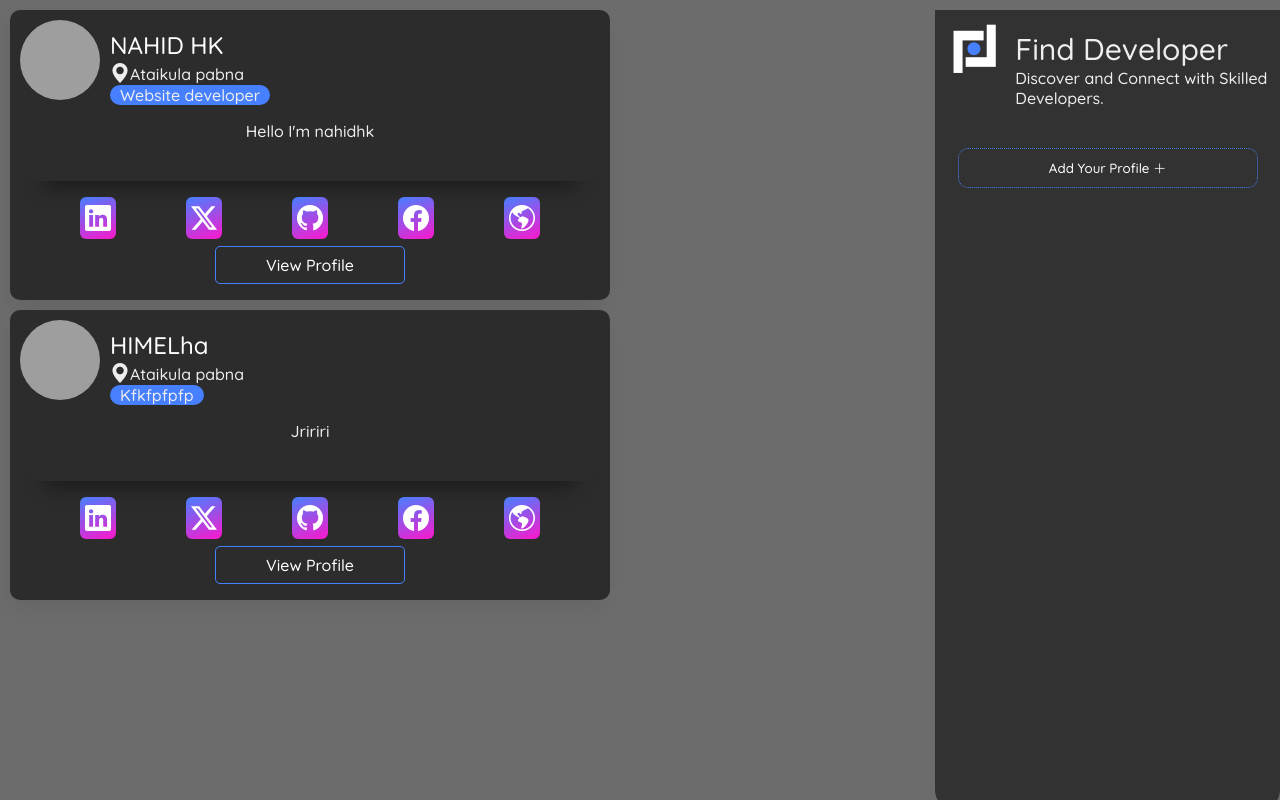
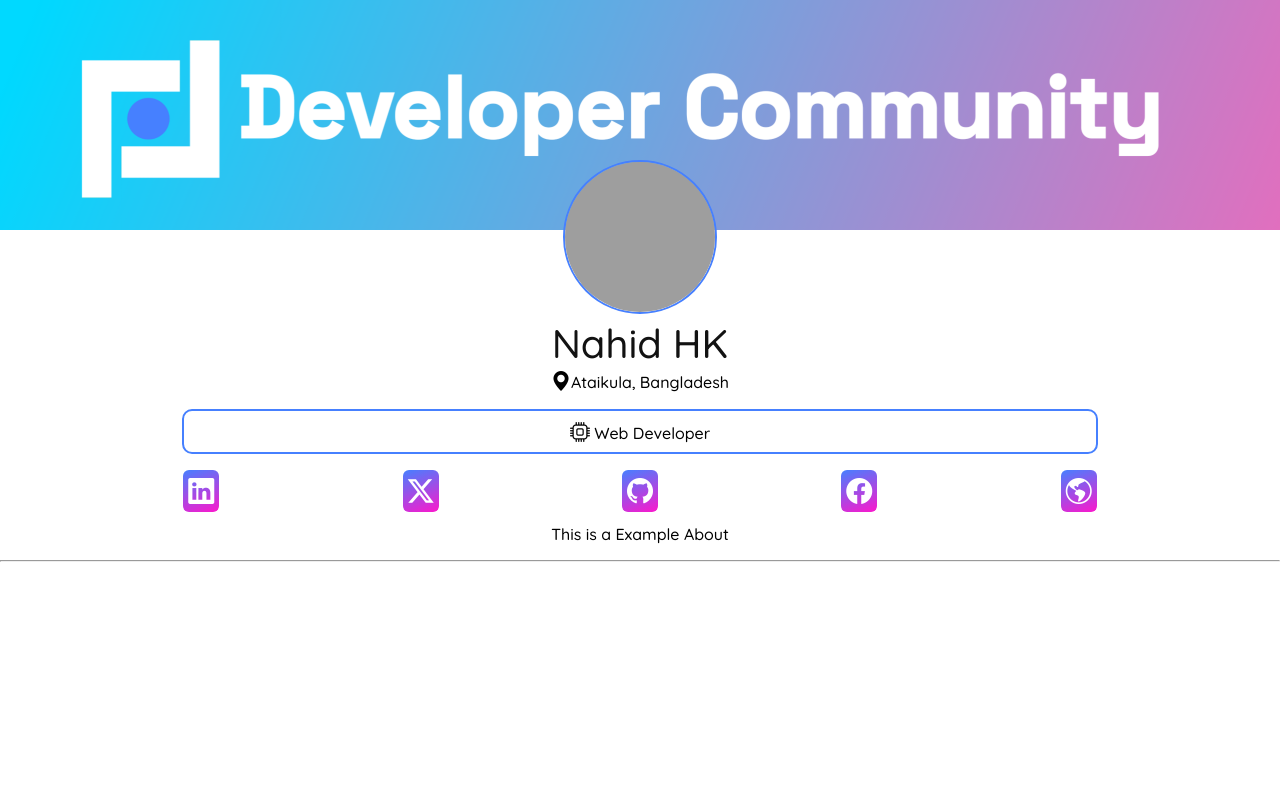
Before and after one commit to nahidhk/developer-Find, a PHP site: page /user/index.html in a window 1280 px wide. Run offline with PHP 8.4, Linux system fonts and the light colour scheme; grey boxes are pictures that could not be loaded.

Commit message:
letest update

```diff
--- a/CSS/style.css
+++ b/CSS/style.css
@@ -138,6 +138,66 @@ border-radius: 5px;
   background-color: #585858;
 }
 n{color: #FF0098}
+input[type="search"]{
+  height: 50px;
+  width: 280px;
+  border: none;
+  outline-color: none;
+  outline: none;
+  background-color: #42445A00;
+  text-align: center;
+  color: #fff;
+}
+.uui{
+  width: 50px;
+  height: 60px;
+ font-size: 24px;
+ background-color: #42445A00;
+  color: white;
+ border: none;
+ cursor: pointer;
+}
+.rx-rote{
+  height: 100%;
+  border:1px solid white;
+  width: 340px;
+  margin: 10px;
+}
+input[type="search"]::placeholder{
+  color: rgba(211, 211, 211, 1)
+}
+.nev{
+  height: 230px;
+  width: 100%;
+  background-image: url('/20240131_181634.png');
+  background-size: cover;
+}
+.ttu{
+  height: 150px;
+  width: 150px;
+  border-radius: 100px;
+  border: 2px solid #4680ff;
+}
+.bk{
+  color: #121212;
+  font-size: 40px;
+}
+.cb{
+  color: #000000;
+}
+.rou{
+  border: 2px solid #4680ff;
+  padding: 8px;
+  width: 70%;
+  border-radius: 10px;
+}
+.bi-cpu{
+  font-size: 20px;
+}
+.lofi-write{
+  height: auto;
+  width: 90%;
+}
 /*====== css mobile design ========*/
 
 
@@ -154,6 +214,11 @@ n{color: #FF0098}
   background-color: #323232;
   border-radius: 0 0 20px 20px;
 }
-
+ .nev {
+   height: 200px;
+   width: 100%;
+   background-image: url('/20240131_180524.png');
+   background-size: cover;
+ }
 
 }
--- a/index.html
+++ b/index.html
@@ -24,7 +24,14 @@
 
 </section>
 
+<form action="/user/" method="get">
+  <label for="user"></label>
+  <div class="rx-rote">
 
+  <input placeholder="Search Your GitHub Username" type="search" name="user" id="user" value=""  required/><button type="submit" class="uui"><i class="bi bi-search"></i></button>
+    </div>
+
+</form>
 
 
 <!-- The User data view List-->
--- a/javascript/app.js
+++ b/javascript/app.js
@@ -2,7 +2,7 @@ console.log("hello Word!");
 
 async function displayData() {
     try {
-        const response = await fetch("/php/userdata.json");
+        const response = await fetch("/user/userdata.json");
         const data = await response.json();
         const dataContainer = document.getElementById('data-container');
 
@@ -22,6 +22,7 @@ async function displayData() {
 
   <p class="about">${item.about}</p>
     </center>
+
 <div class="social-box">
   <a class="icon" href="${item.linkedin}"><i class="bi bi-linkedin"></i></a>
   <a class="icon" href="${item.x}"><i class="bi bi-twitter-x"></i></a>
--- /dev/null
+++ b/user/index.html
@@ -0,0 +1,121 @@
+<!---
+<?php
+if(isset($_GET['user'])) {
+    $user = $_GET['user'];
+    $jsonFilePath = $user . '.json';
+
+    if(file_exists($jsonFilePath)) {
+        $jsonData = file_get_contents($jsonFilePath);
+
+        if($jsonData !== false) {
+            // JSON ডেটা পার্স করুন
+            $decodedData = json_decode($jsonData, true);
+
+            if($decodedData !== null) {
+                // JSON ডেটা সঠিকভাবে ডিকোড হয়েছে
+
+
+                ?>
+
+
+<?php
+            } else {
+
+echo 'not1'; // যদি শর্ত পূর্ণ না হয়, তবে 'not.html' ফাইলটি ইনক্লুড করা হবে
+
+ // যদি শর্ত পূর্ণ না হয়, তবে 'not.html' ফাইলটি ইনক্লুড করা হবে
+
+  }
+        } else {
+echo 'not2'; // যদি শর্ত পূর্ণ না হয়, তবে 'not.html' ফাইলটি ইনক্লুড করা হবে
+
+        }
+    } else {
+
+
+          echo 'not3';
+
+    }
+} else {
+
+   echo "not4";
+
+}
+?>
+
+<img src="https://github.com/<?php echo  $decodedData['username']?>.png"/>
+<h1><?php echo  $decodedData['name']?></h1>
+
+--->
+
+<!DOCTYPE html>
+<html lang="en">
+<head>
+
+  <link rel="stylesheet" href="https://cdn.jsdelivr.net/npm/bootstrap-icons@1.11.3/font/bootstrap-icons.min.css">
+
+  <link rel="shortcut icon" type="image/x-icon" href="https://github.com/<?php echo  $decodedData['username']?>.png">
+  <link rel="stylesheet" href="/css/style.css">
+  <meta charset="UTF-8">
+  <meta name="viewport" content="width=device-width, initial-scale=1.0">
+  <meta http-equiv="X-UA-Compatible" content="ie=edge">
+  <title><?php echo  $decodedData['name']?></title>
+</head>
+<body style="background-color: white;">
+  <section class="nev">
+    <center>
+      <br><br>
+        <br><br>
+      <br><br>
+      <br><br>
+
+    <img class="ttu" src="https://github.com/nahidhk.png" alt="github.api.nahidhk.info/?api"/><br>
+
+
+
+<span class="title bk">Nahid HK</span>
+   <br>
+
+
+     <span class="cb"><i class="bi bi-geo-alt-fill"></i>Ataikula, Bangladesh</span>
+<p class="cb rou"><i class="bi bi-cpu"></i> Web Developer</p>
+
+
+
+<div class="social-box">
+  <a class="icon" href="${item.linkedin}"><i class="bi bi-linkedin"></i></a>
+  <a class="icon" href="${item.x}"><i class="bi bi-twitter-x"></i></a>
+
+    <a class="icon" href="https://github.com/${item.username}">
+      <i class="bi bi-github"></i>
+    </a>
+
+    <a class="icon" href="${item.facebook}">
+    <i class="bi bi-facebook"></i>
+    </a>
+
+      <a class="icon" href="${item.website}">
+   <i class="bi bi-globe-americas"></i>
+    </a>
+
+</div>
+
+
+   <p class="lofi-write cb">This is a Example About</p>
+   <hr>
+
+
+
+
+
+
+
+
+        </center>
+
+  </section>
+
+
+
+</body>
+</html>
```
Also changed, not shown: 20240131_180524.png (added), 20240131_181634.png (added), user/developerdata.php (renamed from php/developerdata.php), user/userdata.json (renamed from php/userdata.json).
